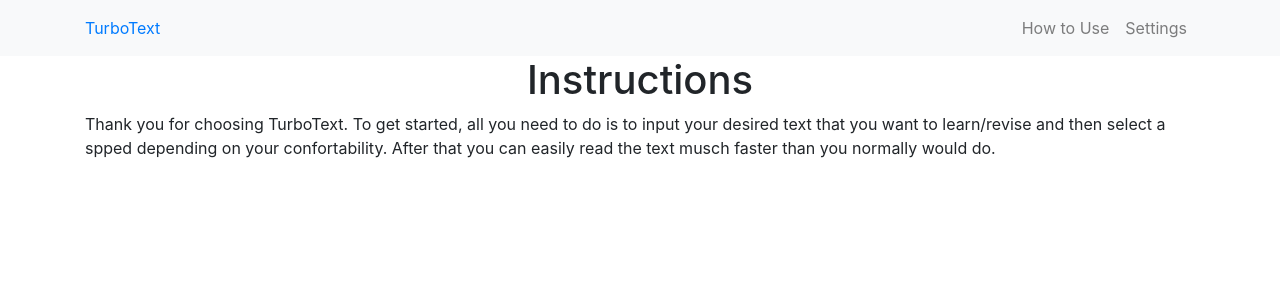
After one commit to lixingyin/GDSC-Hacks, a Flask app: page /instructions in a window 1280 px wide. The commit adds this page. Shown: the top 300 px of the page. Run offline with Flask 3, Linux system fonts and the light colour scheme; some libraries are stand-ins or nearby versions.

Commit message:
Beta 1.4

```diff
--- a/main.py
+++ b/main.py
@@ -9,6 +9,14 @@ app = Flask(__name__)
 @app.route('/')
 def index():
     return render_template("home.html")
+
+@app.route('/instructions')
+def howto():
+    return render_template("instructions.html")
+
+@app.route('/settings')
+def setup():
+    return render_template("settings.html")
 
 @app.route('/submit', methods=['POST'])
 def submit():
--- a/templates/frame.html
+++ b/templates/frame.html
@@ -11,17 +11,17 @@
 
     <nav class="navbar navbar-expand-lg navbar-light bg-light">
         <div class="container">
-            <a class="d-inline-block text-blue" href="#">TurboText</a>
+            <a class="d-inline-block text-blue text-decoration-none" href="/">TurboText</a>
             <button class="navbar-toggler" type="button" data-toggle="collapse" data-target="#navbarNav" aria-controls="navbarNav" aria-expanded="false" aria-label="Toggle navigation">
               <span class="navbar-toggler-icon"></span>
             </button>
             <div class="collapse navbar-collapse" id="navbarNav">
               <ul class="navbar-nav ml-auto">
                 <li class="nav-item">
-                  <a class="nav-link" href="#">How to Use</a>
+                  <a class="nav-link" href="/instructions">How to Use</a>
                 </li>
                 <li class="nav-item">
-                  <a class="nav-link" href="#">Settings</a>
+                  <a class="nav-link" href="/settings">Settings</a>
                 </li>
               </ul>
             </div>
--- /dev/null
+++ b/templates/instructions.html
@@ -0,0 +1,8 @@
+{% extends "frame.html" %}
+
+{% block title %}TurboText{% endblock %}
+
+{% block content %}
+<h1 class="text-center">Instructions</h1>
+<p>Thank you for choosing TurboText. To get started, all you need to do is to input your desired text that you want to learn/revise and then select a spped depending on your confortability. After that you can easily read the text musch faster than you normally would do.</p>
+{% endblock %}
```
Also changed, not shown: templates/result.html (+7 -5 lines), templates/settings.html (added, +7 -0 lines).
